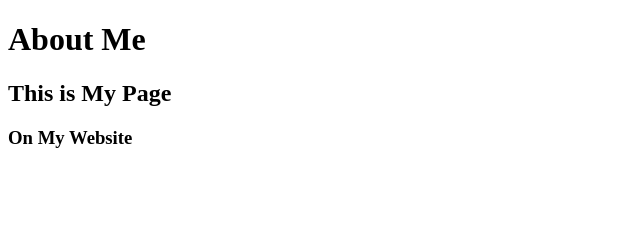
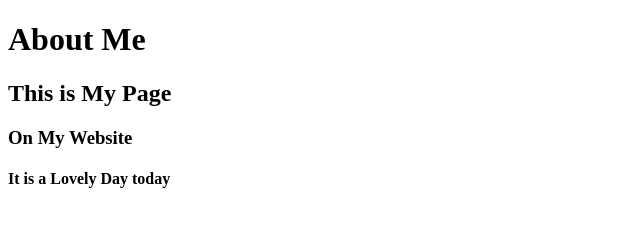
Before and after one commit to anjirab/myfirstwebsite, a plain HTML site: page index.html in a window 1280 px wide. Shown: the whole page, without its empty margins (0-640 px from the left). Drawn offline with Linux system fonts and the light colour scheme.

Commit message:
Added h4 to index.html

```diff
--- a/index.html
+++ b/index.html
@@ -3,4 +3,5 @@
     <h1> About Me </h1>
     <h2> This is My Page </h2>
     <h3> On My Website </h3>
+    <h4> It is a Lovely Day today </h4>
 </html>
```
